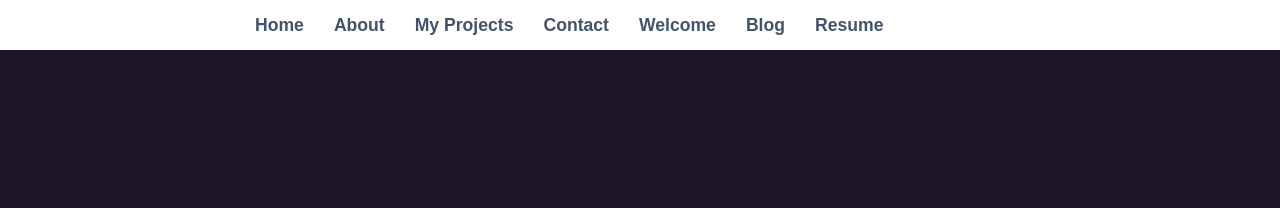
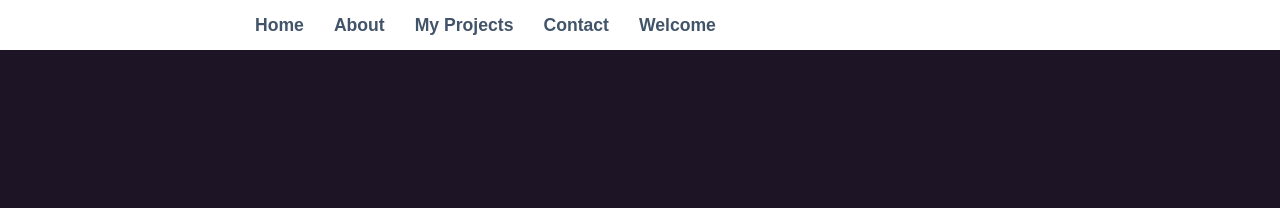
Before and after one commit to arnehuang/arnehuang.github-io, a Jekyll site: the page built from index.html, in a window 1280 px wide. Shown: the top 208 px of the page. Built offline with Jekyll 4.4.1, drawn with Linux system fonts in a browser that asks for light colours; some web fonts are replaced.

Commit message:
Update header.html

```diff
--- a/_includes/header.html
+++ b/_includes/header.html
@@ -5,8 +5,6 @@
 				{% for page in site.pages %} {% if page.title %}
 				<li><a href="{{ page.url | prepend: site.baseurl }}">{{ page.title }}</a></li>
 				{% endif %} {% endfor %}
-				<li><a href="{{ "/blog" | prepend: site.baseurl }}">Blog</a></li>
-				<li><a href="{{ "/resume/Resume Support Master.pdf" | prepend: site.baseurl }}">Resume</a></li>
 			</ul>
 			</li>
 			</ul>
```
